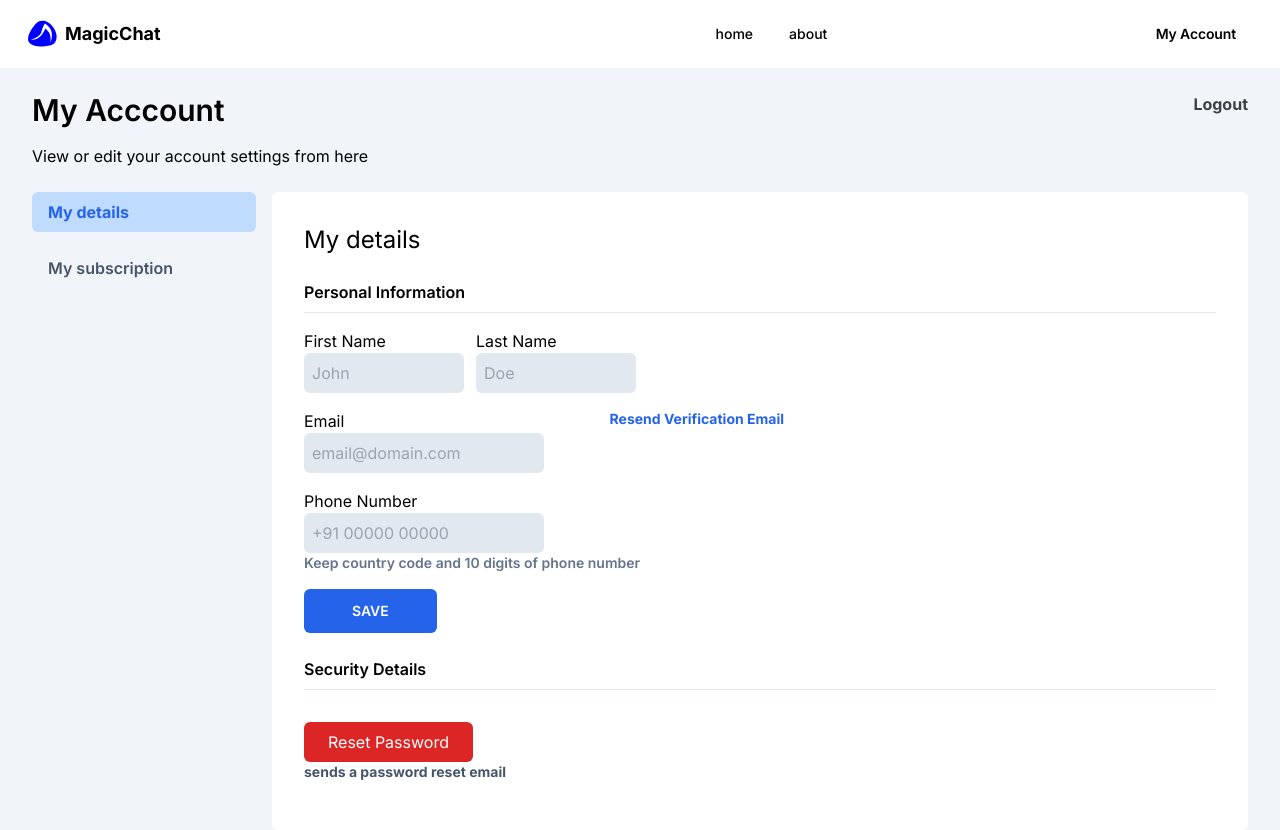
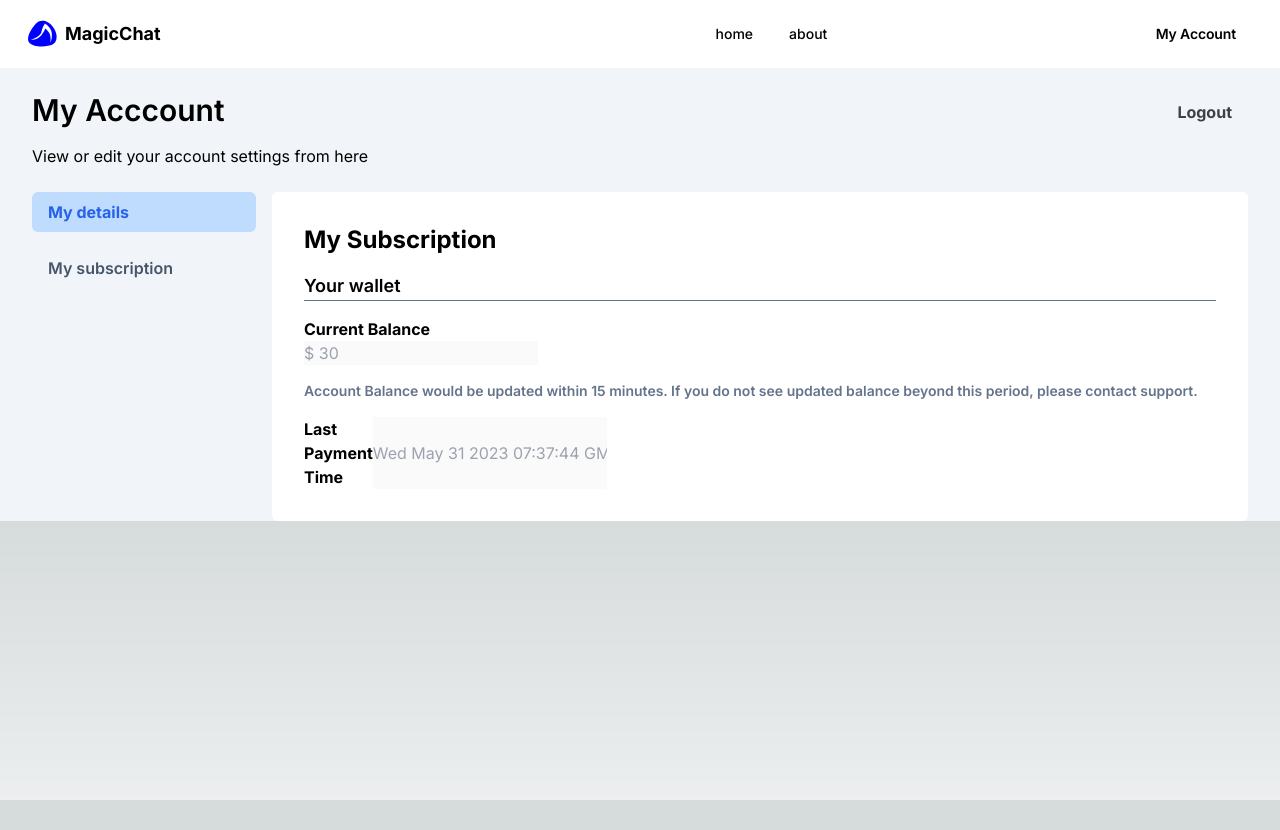
Before and after one commit to magicchat-ai/frontend, a Next.js app: page /dashboard/account in a window 1280 px wide. Both pictures are taken after a click on the item "My subscription". After the commit the page ends 800 px from the top, so only its background shows below. Built offline with nearby package versions, Linux system fonts and the light colour scheme.

Commit message:
feat(UI): adds subscription page

```diff
--- a/app/dashboard/account/page.tsx
+++ b/app/dashboard/account/page.tsx
@@ -1,26 +1,11 @@
+"use client"
+
+import * as React from "react"
 import NavBar from "../navbar"
 
 const AccountPage = () => {
-    return (
-        <div className="flex flex-col w-screen h-full bg-slate-100">
-            <NavBar />
 
-            <div className="flex flex-row px-8 py-6 justify-between w-full">
-                <div className="flex flex-col gap-y-4">
-                    <span className="text-black text-3xl font-semibold">My Acccount</span>
-                    <span className="">View or edit your account settings from here</span>
-                </div>
-                <span className="font-bold text-zinc-700">Logout</span>
-            </div>
-            <div className="flex flex-row gap-x-4 gap-y-4 px-8">
-                <div className="flex flex-col gap-x-8 w-full max-w-[14em]">
-                    <ul className="flex flex-col gap-y-4 w-full">
-                        <li className="px-4 rounded-md py-2 cursor-pointer bg-blue-200 dark:bg-blue-200 hover:bg-blue-300 font-bold text-blue-600">My details</li>
-                        <li className="px-4 rounded-md py-2 text-slate-600 cursor-pointer hover:bg-slate-200 font-semibold">My subscription</li>
-                    </ul>
-                </div>
-
-                <div className="flex flex-col w-full py-8 gap-y-4 px-8 rounded-md bg-white">
+    const MyDetailsComponent = () => (<div className="w-full flex flex-col gap-y-4">
             <span className="flex text-2xl text-black">My details</span>
 
             <span className="flex text-black font-semibold border-b py-2 border-slate-200 w-full">
@@ -63,6 +48,56 @@ const AccountPage = () => {
                 <button className="py-2 px-6 rounded-md text-white bg-red-600 max-w-fit hover:bg-red-700">Reset Password</button>
                 <span className="text-sm font-bold text-slate-600">sends a password reset email</span>
             </div>
+        </div>)
+
+    const MySubsComponent = () => (
+        <div className="w-full flex flex-col gap-y-4">
+            <span className="flex text-2xl font-bold">My Subscription</span>
+
+            <span className="flex text-lg font-semibold border-b border-slate-500">Your wallet</span>
+
+            <div className="flex flex-row gap-x-10 flex-wrap w-[20em]">
+                <label className="font-bold">Current Balance</label>
+                <input type="text" placeholder="$ 30" disabled/>
+            </div>
+            <span className="flex font-semibold text-slate-500 text-sm">
+                Account Balance  would be updated within 15 minutes.
+                If you do not see updated balance beyond this period, please contact support.
+            </span>
+
+            <div className="flex flex-row-x-10 w-[12em]">
+                <label className="font-bold">Last Payment Time</label>
+                <input type="text" placeholder={String(new Date())} disabled/>
+            </div>
+
+        </div>
+    )
+
+    const [tab, setTab] = React.useState(0)
+
+    return (
+        <div className="flex flex-col w-screen h-full bg-slate-100">
+            <NavBar />
+
+            <div className="flex flex-row px-8 py-6 justify-between w-full">
+                <div className="flex flex-col gap-y-4">
+                    <span className="text-black text-3xl font-semibold">My Acccount</span>
+                    <span className="">View or edit your account settings from here</span>
+                </div>
+                <button className="font-bold hover:bg-slate-300 cursor-pointer text-zinc-700 px-4 py-2 h-min rounded-md">
+                    Logout
+                </button>
+            </div>
+            <div className="flex flex-row gap-x-4 gap-y-4 px-8">
+                <div className="flex flex-col gap-x-8 w-full max-w-[14em]">
+                    <ul className="flex flex-col gap-y-4 w-full">
+                        <li className="px-4 rounded-md py-2 cursor-pointer bg-blue-200 dark:bg-blue-200 hover:bg-blue-300 font-bold text-blue-600" onClick={() => setTab(0)}>My details</li>
+                        <li className="px-4 rounded-md py-2 text-slate-600 cursor-pointer hover:bg-slate-200 font-semibold" onClick={() => setTab(1)}>My subscription</li>
+                    </ul>
+                </div>
+
+                <div className="flex flex-col w-full py-8 px-8 rounded-md bg-white">
+                    {(tab===0 && <MyDetailsComponent />) || <MySubsComponent />}
                 </div>
             </div>
         </div>
```
Lines whose indentation alone changed are shown as unchanged.
